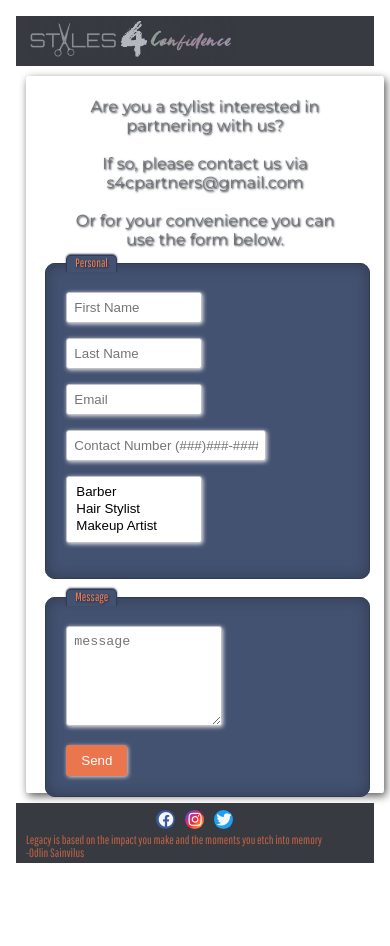
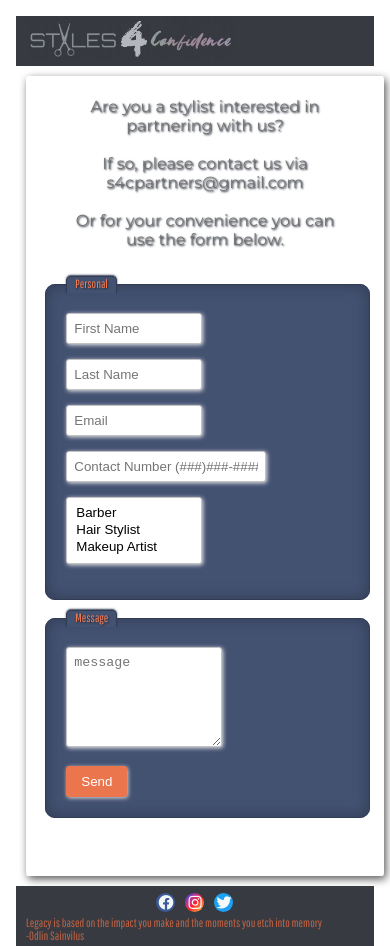
Before and after one commit to ptanzy/s4c-server, a React (Create React App) app in the folder client/: page /partner in a window 390 px wide. Before the commit the page ends 863 px from the top, so only its background shows below. Built offline with nearby package versions, Linux system fonts and the light colour scheme.

Commit message:
fixed contact and partner for horizontal mobile

```diff
--- a/client/src/pages/ContactUs/style.css
+++ b/client/src/pages/ContactUs/style.css
@@ -4,7 +4,7 @@
   text-shadow: 1px 1px 2px #1c2330;
   padding: 0px;
   display: inline-grid;
-  height: 85vh;
+  height: 700px;
   width: 100%;
   grid-template-columns: 25% 50% 25%;
   grid-template-rows: 25% 75%
--- a/client/src/pages/Partner/style.css
+++ b/client/src/pages/Partner/style.css
@@ -4,7 +4,7 @@
   text-shadow: 1px 1px 2px #1c2330;
   padding: 0px;
   display: inline-grid;
-  height: 85vh;
+  height: 800px;
   width: 100%;
   grid-template-columns: 25% 50% 25%;
   grid-template-rows: 25% 75%
```
